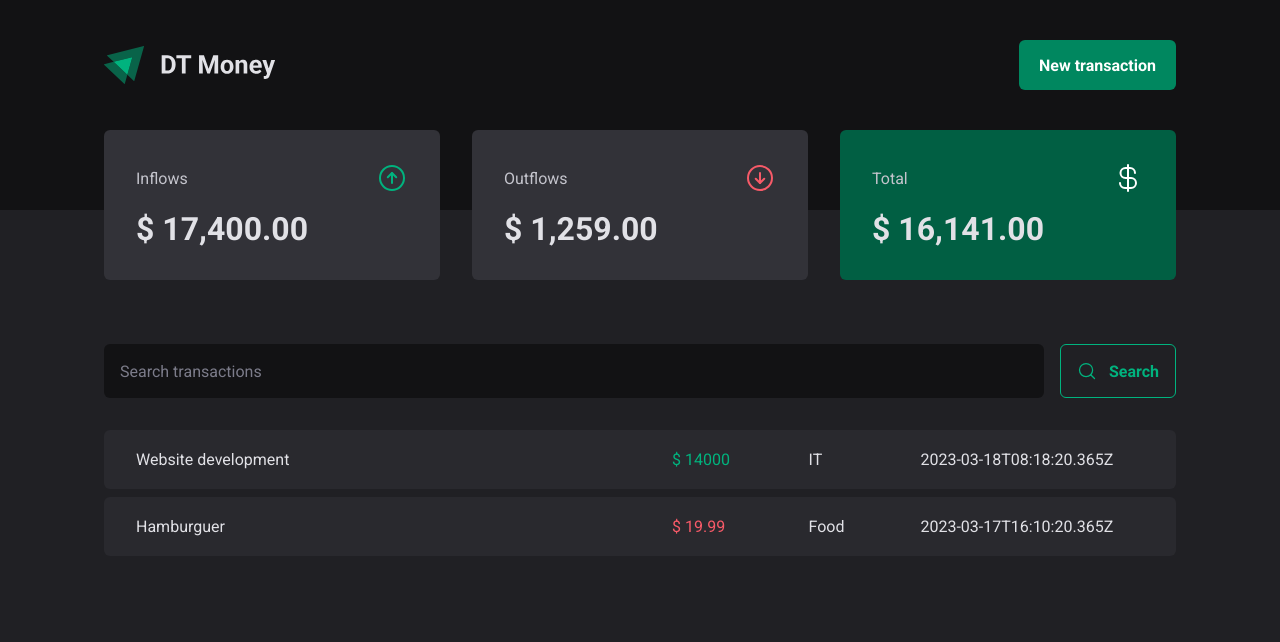
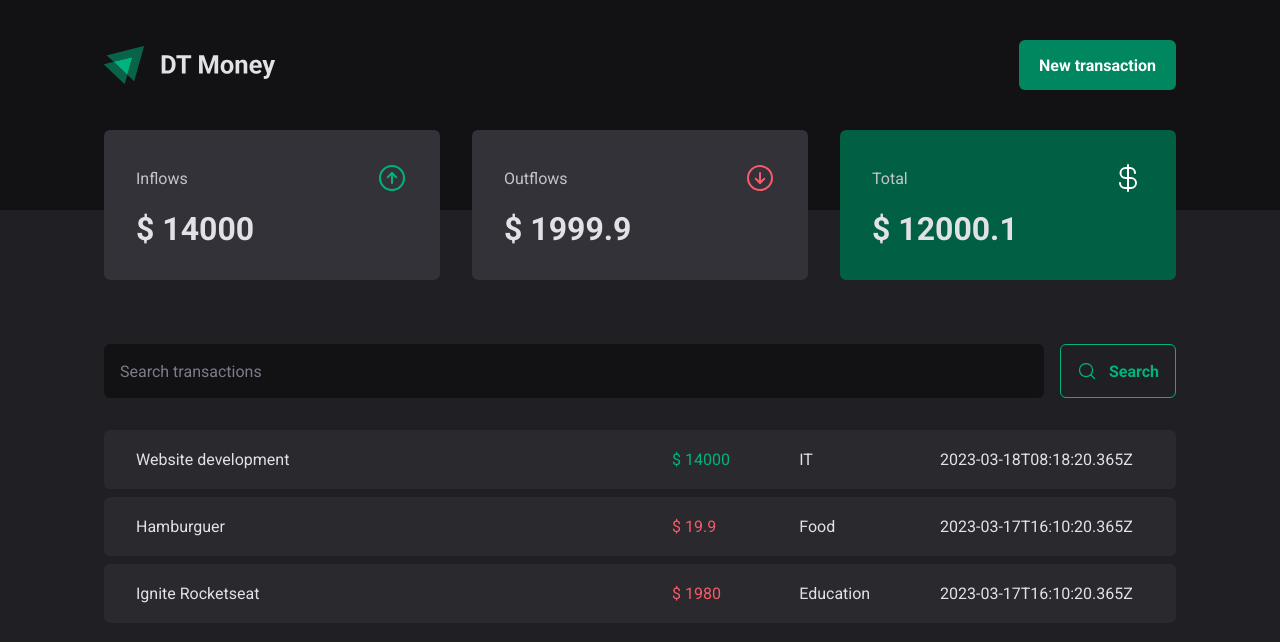
Before and after one commit to renatomarquesteles/ignite-03-dt-money, a React (Vite) app: page / in a window 1280 px wide. Shown: the top 642 px of the page. Built offline with nearby package versions, Linux system fonts and the light colour scheme; data requests are answered from the project's data file.

Commit message:
feat: calc summary

```diff
--- a/server.json
+++ b/server.json
@@ -13,7 +13,15 @@
       "description": "Hamburguer",
       "type": "outcome",
       "category": "Food",
-      "price": 19.99,
+      "price": 19.90,
+      "createdAt": "2023-03-17T16:10:20.365Z"
+    },
+    {
+      "id": 3,
+      "description": "Ignite Rocketseat",
+      "type": "outcome",
+      "category": "Education",
+      "price": 1980,
       "createdAt": "2023-03-17T16:10:20.365Z"
     }
   ]
--- a/src/components/Summary/index.tsx
+++ b/src/components/Summary/index.tsx
@@ -1,8 +1,28 @@
+import { useContext } from 'react';
 import { ArrowCircleDown, ArrowCircleUp, CurrencyDollar } from 'phosphor-react';
+
+import { TransactionsContext } from '../../contexts/TransactionsContext';
 
 import { Card, Container } from './styles';
 
 export const Summary = () => {
+  const { transactions } = useContext(TransactionsContext);
+
+  const summary = transactions.reduce(
+    (acc, transaction) => {
+      if (transaction.type === 'income') {
+        acc.inflows += transaction.price;
+        acc.total += transaction.price;
+      } else {
+        acc.outflows += transaction.price;
+        acc.total -= transaction.price;
+      }
+
+      return acc;
+    },
+    { inflows: 0, outflows: 0, total: 0 }
+  );
+
   return (
     <Container>
       <Card>
@@ -11,7 +31,7 @@ export const Summary = () => {
           <ArrowCircleUp size={32} color="#00b37e" />
         </header>
 
-        <strong>$ 17,400.00</strong>
+        <strong>$ {summary.inflows}</strong>
       </Card>
 
       <Card>
@@ -20,7 +40,7 @@ export const Summary = () => {
           <ArrowCircleDown size={32} color="#f75a68" />
         </header>
 
-        <strong>$ 1,259.00</strong>
+        <strong>$ {summary.outflows}</strong>
       </Card>
 
       <Card variant="green">
@@ -29,7 +49,7 @@ export const Summary = () => {
           <CurrencyDollar size={32} color="#fff" />
         </header>
 
-        <strong>$ 16,141.00</strong>
+        <strong>$ {summary.total}</strong>
       </Card>
     </Container>
   );
```
